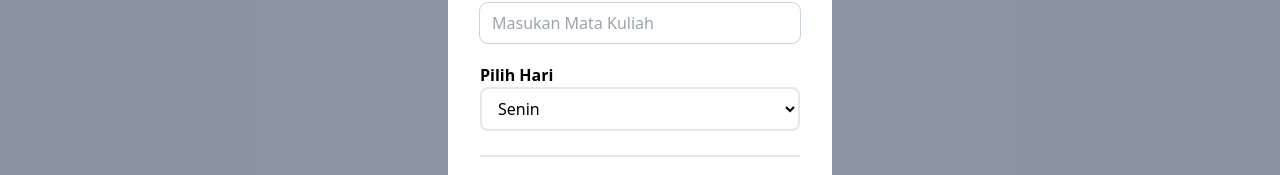
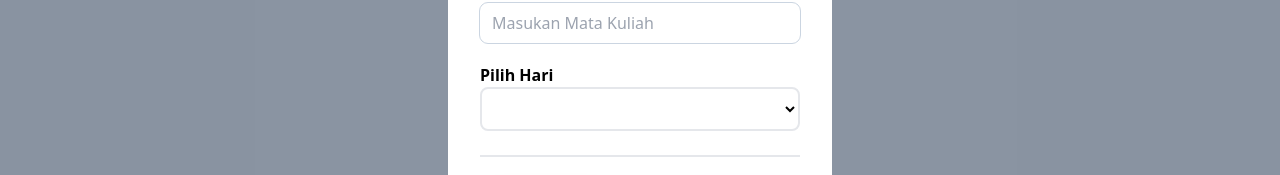
Before and after one commit to dodichakill/getJadwal, a Nuxt app: page /home in a window 1280 px wide. Both pictures are taken after a click on the button "Buat Jadwal Kuliah". Shown: the part 331-506 px from the top of the page. Built offline with nearby package versions, Linux system fonts and the light colour scheme; no server answers.

Commit message:
menambahkan fitur tambah jadwal kuliah di halaman home

```diff
--- a/components/HomeModalBoxAdd.vue
+++ b/components/HomeModalBoxAdd.vue
@@ -15,6 +15,7 @@
         type="text"
         name="matkul"
         data-cy="form-matkul"
+        v-model="title"
         id="matkul"
         class="outline block outline-1 px-3 py-2 rounded-lg outline-slate-300 mt-1 w-full mb-5 focus:outline-2 focus:outline-pink-400"
         placeholder="Masukan Mata Kuliah"
@@ -26,12 +27,13 @@
         class="block px-3 py-2 w-full bg-white border-2 rounded-lg cus:outline-2 focus:outline-pink-400"
         data-cy="form-day"
         placeholder="Pilih Hari"
+        v-model="day"
       >
-        <option value="Senin">Senin</option>
-        <option value="Selasa">Selasa</option>
-        <option value="Rabu">Rabu</option>
-        <option value="Kamis">Kamis</option>
-        <option value="Jumat">Jumat</option>
+        <option value="monday">Senin</option>
+        <option value="tuesday">Selasa</option>
+        <option value="wednesday">Rabu</option>
+        <option value="thursday">Kamis</option>
+        <option value="friday">Jumat</option>
       </select>
 
       <div
@@ -46,8 +48,9 @@
           <span class="ml-2">Batalkan</span>
         </button>
         <button
-          class="px-6 py-2 cursor-not-allowed border-pink-400 border-2 bg-pink-400 rounded-full mt-5 shadow-lg shadow-pink-300"
+          class="px-6 py-2 border-pink-400 border-2 bg-pink-400 rounded-full mt-5 shadow-lg shadow-pink-300"
           data-cy="btn-submit"
+          @click="addScheduleItem"
         >
           <font-awesome-icon icon="fa-solid fa-floppy-disk" />
           <span class="ml-2">Simpan</span>
@@ -62,8 +65,24 @@
 <script>
 export default {
   data() {
-    return {};
+    return {
+      title: "",
+      day: "",
+    };
   },
   props: ["state_event", "hide_event"],
+  methods: {
+    async addScheduleItem() {
+      await this.$axios
+        .$post("schedule?email=" + localStorage.getItem("USER_EMAIL"), {
+          title: this.title,
+          day: this.day,
+        })
+        .then((response) => {
+          const result = response;
+          console.log(result);
+        });
+    },
+  },
 };
 </script>
```
